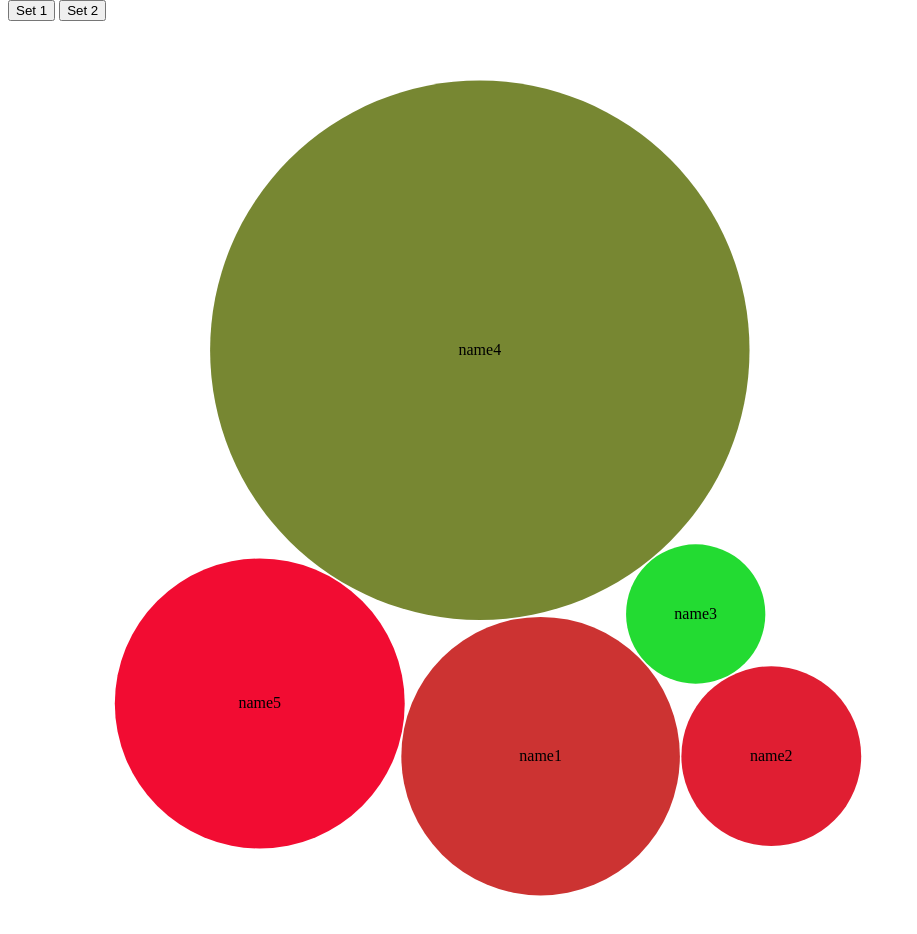
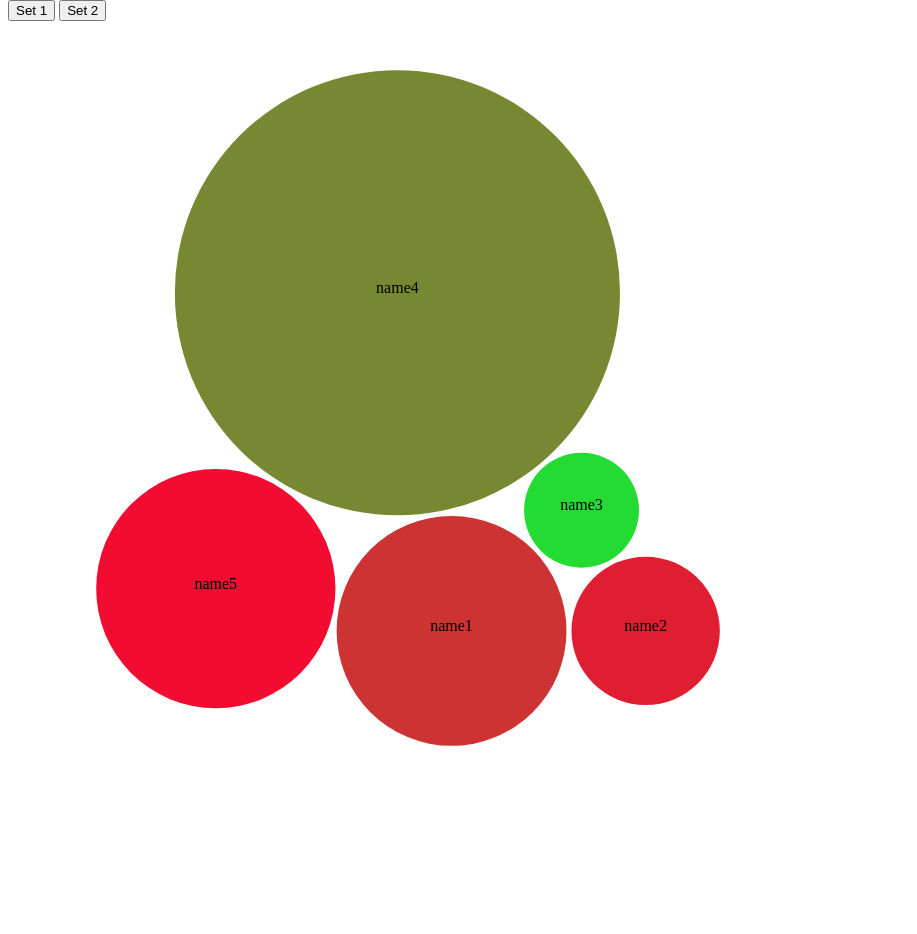
Before and after one commit to lambda2/d3-bubbles, a plain HTML site: page index.html in a window 1280 px wide. Shown: the whole page, without its empty margins (0-917 px from the left). After the commit the page ends 816 px from the top, so only its background shows below. Drawn offline with nearby package versions, Linux system fonts and the light colour scheme.

Commit message:
[Bubble] A tout casse! (non je fais pas de branche :D)

```diff
--- a/index.html
+++ b/index.html
@@ -91,62 +91,95 @@
     ]
   };
 
-  var diameter = 960,
+  var diameter = window.innerHeight,
   format = d3.format(",d"),
   color = d3.scale.category20c();
 
 
   var svg = d3.select("body").append("svg")
-  .attr("width", diameter)
-  .attr("height", diameter)
-  .attr("class", "bubble");
-      var bubble = d3.layout.pack()
-      .sort(null)
-      .size([diameter, diameter])
-      .padding(1.5);
+    .attr("width", diameter)
+    .attr("height", diameter)
+    .attr("class", "bubble");
+
+  var pack = d3.layout.pack()
+    .sort(null)
+    .size([diameter, diameter])
+    .value(function(d) { return d.value; })
+    .padding(5);
 
   function inspect(e) { console.warn("Inspection: ", e); return e;}
 
   function loadData(root)
   {
+    var nodes = pack.nodes(classes(root)).filter(function(d) { console.log("[filter] => ", d); return !d.children; });
 
-    var node = svg.selectAll(".node")
-    .data(bubble.nodes(classes(root))
-    .filter(function(d) {
-      console.log("[filter] => ", d);
-      return !d.children; }), function(d){ return d.className; })
-    .enter().append("g")
-    .attr("class", "node")
-    .attr("transform", function(d) { return "translate(" + d.x + "," + d.y + ")"; });
+//    console.log("========> nodes");
+  //  console.log(nodes);
+    //console.log("<========");
 
-    node.append("title")
-    .text(function(d) { return d.className + ": " + format(d.value); });
+    //root = classes(root);
+   // console.log(root.children);
 
-    node.append("circle")
+    var updatedNodes = svg.selectAll("g").data(nodes, function(d) { return d.className; });
+    console.log("==========> (update, enter, exit)");
+    console.log(updatedNodes.size());
+
+    // Update.. (must be above enter)
+    updatedNodes.selectAll("circle")
+      .attr("cx", function(d) { return d.x; })
+      .attr("cy", function(d) { return d.y; })
+      .transition()
+      .attr("r", function(d) { console.log("[update] => ", d.r); return d.r; })
+//      .attr("transform", function(d) { return "translate(" + d.x + "," + d.y + ")"; })
+      .style("fill", function(d) { return d3.rgb((d.red * 255) / 100, (d.green * 255) / 100, 50); });
+
+
+    var createdNodes = updatedNodes.enter();
+    var exitedNodes = updatedNodes.exit();
+
+    // Create
+    createdNodes = createdNodes.append("g");
+    createdNodes
+      .attr("class", function(d) { return d.className; })
+//      .attr("transform", function(d) { return "translate(" + d.x + "," + d.y + ")"; });
+    createdNodes.append("circle")
       .attr("r", 0)
-      .style("fill", function(d) {
-        console.log(d);
-        return d3.rgb(150, 150, 150);
-      }).transition()
-    .attr("r", function(d) { return d.r; })
-    .style("fill", function(d) {
-      console.log(d);
-      return d3.rgb((d.red * 255) / 100, (d.green * 255) / 100, 50);
-    });
+      .attr("cx", function(d) { return d.x; })
+      .attr("cy", function(d) { return d.y; })
+      .style("fill", function(d) {   return d3.rgb(150, 150, 150); })
+      .transition()
+      .attr("r", function(d) { return d.r; })
+      .style("fill", function(d) { return d3.rgb((d.red * 255) / 100, (d.green * 255) / 100, 50); });
+    createdNodes.append("text")
+      .attr("x", function(d) { return d.x; })
+      .attr("y", function(d) { return d.y; })
+//      .attr("dy", ".3em")
+      .style("text-anchor", "middle")
+      .text(function(d) { return d.className.substring(0, d.value / 3); });
+    createdNodes.append("title")
+      .text(function(d) { return d.className + ": " + format(d.value); });
 
-    node.append("text")
-    .attr("dy", ".3em")
-    .style("text-anchor", "middle")
-    .text(function(d) { return d.className.substring(0, d.r / 3); });
+    // Remove
+    exitedNodes
+      .remove();
 
-    node.on("hover", function(a, b,c )
+
+
+    console.log(createdNodes.size());
+    console.log(exitedNodes.size());
+    console.log("<==========");
+
+
+    // Osef
+    createdNodes.on("hover", function(a, b,c )
     {
       a.transition().style("fill", function(d) {
         console.log(d);
         return d3.rgb(150, 150, 150);
       });
     });
-    node.on("click", function(a, b,c )
+
+    createdNodes.on("click", function(a, b,c )
     {
       console.log("click", a, b, c);
       var elt = document.getElementById("data-content");
@@ -166,7 +199,10 @@
           value: node.length,
           progress: node.progress,
           green: node.progress,
-          red: 100 - node.progress
+          red: 100 - node.progress,
+        /*  r: node.length / 2,
+          x: node.length / 2,
+          y: node.length / 2,*/
         });
       }
 
```
